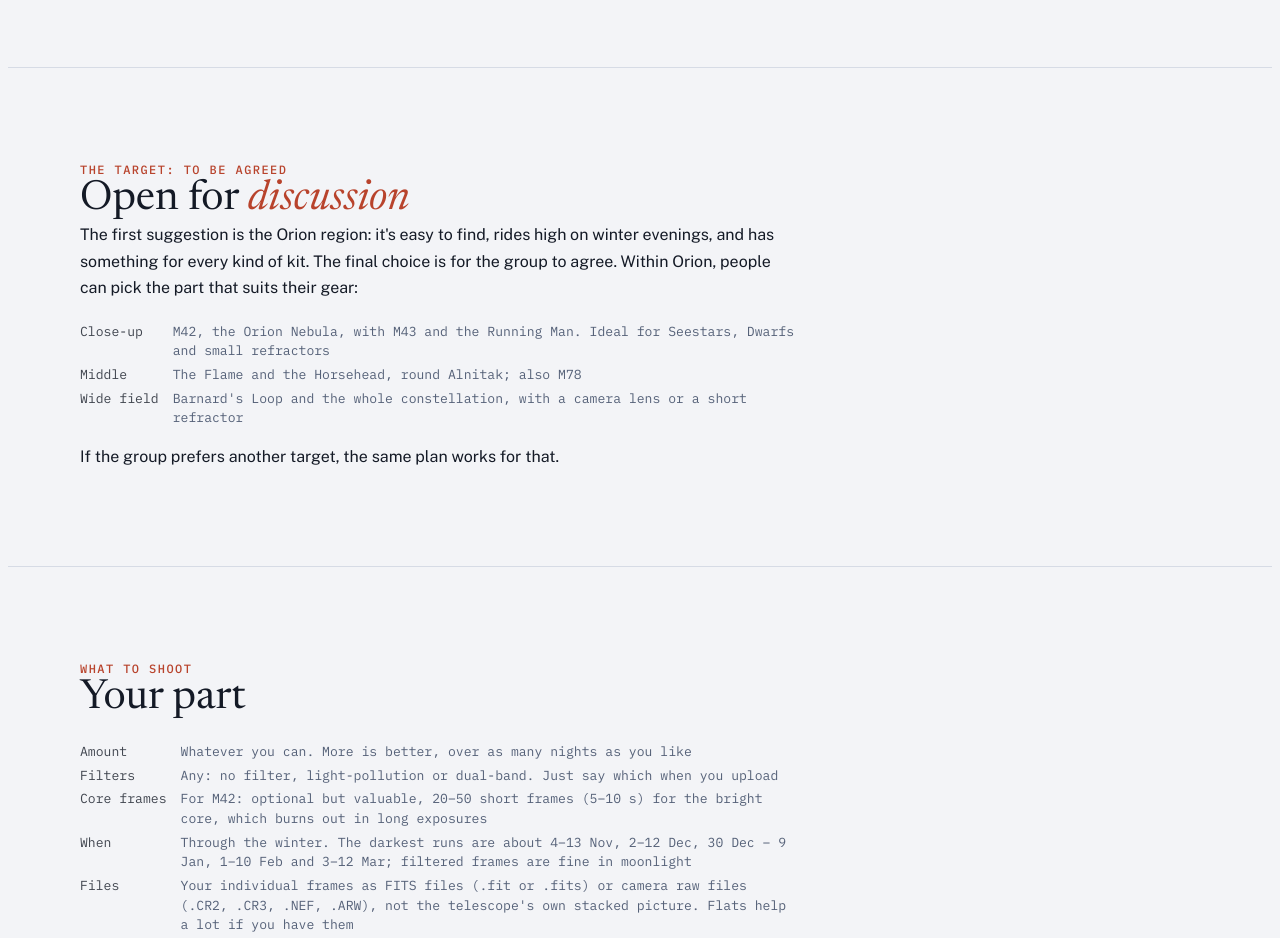
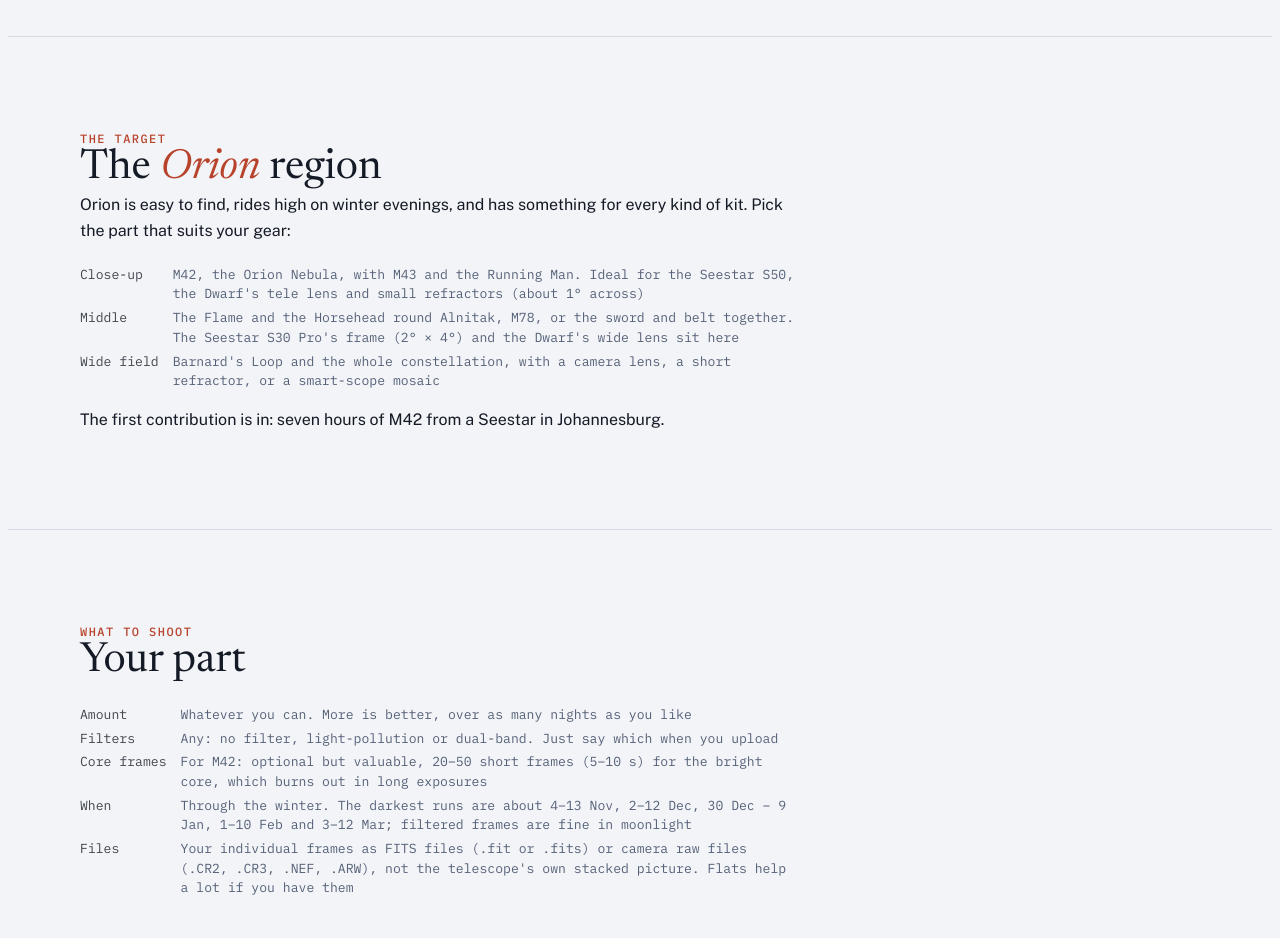
Before and after one commit to markstanners1-arch/orion-together, a plain HTML site: page index.html in a window 1280 px wide. Shown: the part 1020-1958 px from the top of the page. Drawn offline with Linux system fonts and the light colour scheme.

Commit message:
Target agreed: Orion. Uploads open with project code orion26; field-of-view brackets by scope (S50 close-up, S30 Pro / Dwarf middle, lens or mosaic wide)
Co-Authored-By: Claude Fable 5.1 <noreply@anthropic.com>

```diff
--- a/index.html
+++ b/index.html
@@ -188,9 +188,9 @@ ol.plain { margin: 20px 0 0; padding-left: 22px; display: grid; gap: 8px; max-wi
 
 <section id="top" style="border-top:0; padding-top:clamp(24px, 5vw, 56px)">
   <div class="wrap">
-    <p class="eyebrow">Community project · winter 2026–27 · proposal</p>
+    <p class="eyebrow">Community project · winter 2026–27</p>
     <h1>One sky, <em>together</em></h1>
-    <p class="lede" style="margin-top:14px">Many telescopes, one picture that belongs to everyone. Through the winter, everyone shoots the same part of the sky with whatever kit they have. The target is still to be agreed; Orion is the first suggestion. The frames are gathered in one place, processed bit by bit, and the finished picture is published in the spring, credited to everyone who took part.</p>
+    <p class="lede" style="margin-top:14px">Many telescopes, one picture that belongs to everyone. Through the winter, everyone shoots the same part of the sky with whatever kit they have. The target is the Orion region. The frames are gathered in one place, processed bit by bit, and the finished picture is published in the spring, credited to everyone who took part.</p>
     <div class="tally" aria-label="Progress so far">
       <div><b>1</b><span>contributors</span></div>
       <div><b>7.1</b><span>hours of data</span></div>
@@ -222,15 +222,15 @@ ol.plain { margin: 20px 0 0; padding-left: 22px; display: grid; gap: 8px; max-wi
 
 <section id="target">
   <div class="wrap">
-    <p class="eyebrow">The target: to be agreed</p>
-    <h2>Open for <em>discussion</em></h2>
-    <p style="max-width:720px">The first suggestion is the Orion region: it's easy to find, rides high on winter evenings, and has something for every kind of kit. The final choice is for the group to agree. Within Orion, people can pick the part that suits their gear:</p>
+    <p class="eyebrow">The target</p>
+    <h2>The <em>Orion</em> region</h2>
+    <p style="max-width:720px">Orion is easy to find, rides high on winter evenings, and has something for every kind of kit. Pick the part that suits your gear:</p>
     <dl class="log" style="max-width:720px; margin-top:20px">
-      <dt>Close-up</dt><dd>M42, the Orion Nebula, with M43 and the Running Man. Ideal for Seestars, Dwarfs and small refractors</dd>
-      <dt>Middle</dt><dd>The Flame and the Horsehead, round Alnitak; also M78</dd>
-      <dt>Wide field</dt><dd>Barnard's Loop and the whole constellation, with a camera lens or a short refractor</dd>
+      <dt>Close-up</dt><dd>M42, the Orion Nebula, with M43 and the Running Man. Ideal for the Seestar S50, the Dwarf's tele lens and small refractors (about 1° across)</dd>
+      <dt>Middle</dt><dd>The Flame and the Horsehead round Alnitak, M78, or the sword and belt together. The Seestar S30 Pro's frame (2° × 4°) and the Dwarf's wide lens sit here</dd>
+      <dt>Wide field</dt><dd>Barnard's Loop and the whole constellation, with a camera lens, a short refractor, or a smart-scope mosaic</dd>
     </dl>
-    <p style="max-width:720px; margin-top:16px">If the group prefers another target, the same plan works for that.</p>
+    <p style="max-width:720px; margin-top:16px">The first contribution is in: seven hours of M42 from a Seestar in Johannesburg.</p>
   </div>
 </section>
 
@@ -252,7 +252,7 @@ ol.plain { margin: 20px 0 0; padding-left: 22px; display: grid; gap: 8px; max-wi
   <div class="wrap">
     <p class="eyebrow">Sending your frames</p>
     <h2>How to <em>take part</em></h2>
-    <p style="max-width:720px; margin-top:14px">Uploads open once the target is agreed; the project code will be shared then. Put <code>Together</code> plus the target and your part (for Orion: M42, Horsehead, wide field…) as the target. Another night or a set of short core frames can go in a second upload with the same name and target.</p>
+    <p style="max-width:720px; margin-top:14px">Uploads are open. In the upload box enter the project code <code>orion26</code>, your name, email and scope, and put <code>Together</code> plus your part (M42, Horsehead, wide field…) as the target. Another night or a set of short core frames can go in a second upload with the same name and target.</p>
     <p class="specfirst"><a href="spec">Read the submission spec first</a><span>What to shoot, which files to send and how to name the folders.</span></p>
     <form class="send" id="send" novalidate>
       <h3 id="upload">Send your frames</h3>
```
Also changed, not shown: body.html (+10 -10 lines).
